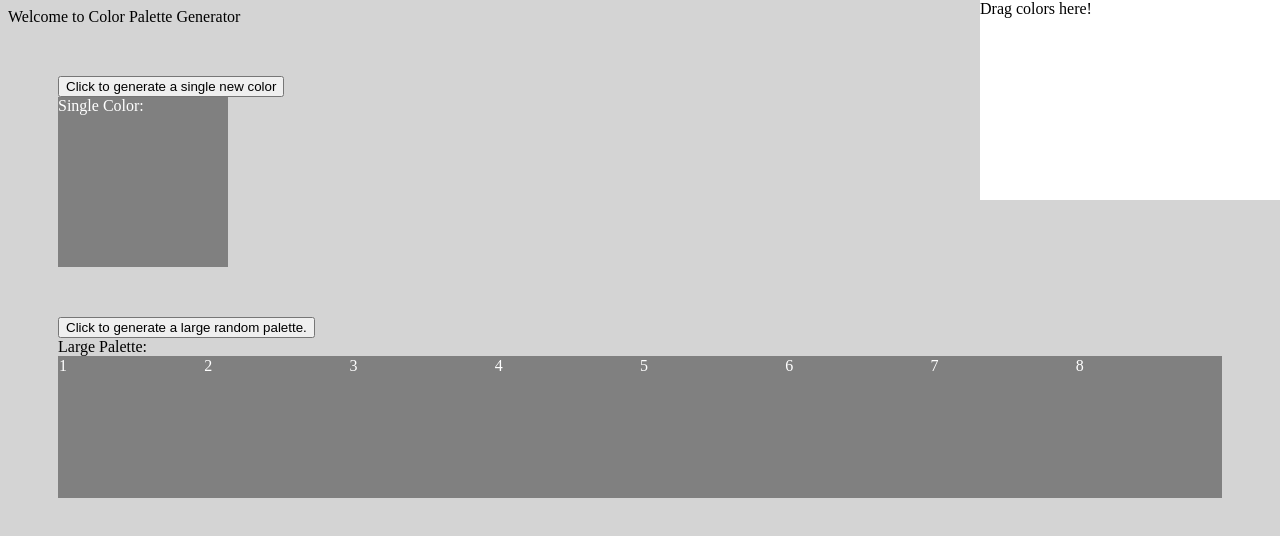
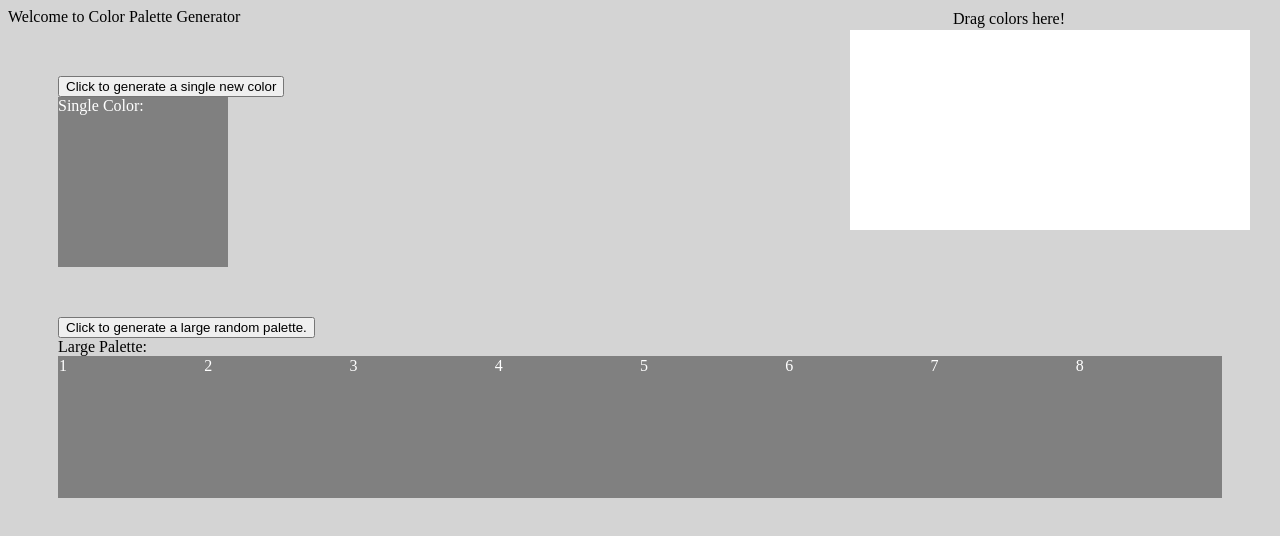
Before and after one commit to carolineguzylak/Color-Palette-Generator, a website: page index.html in a window 1280 px wide. Drawn offline with nearby package versions, Linux system fonts and the light colour scheme.

Commit message:
can now correctly add to palette

```diff
--- a/index.html
+++ b/index.html
@@ -13,8 +13,8 @@
 
         <div id="welcome">Welcome to Color Palette Generator</div>
 
-
-        <div id="palette"><div id="paletteHeader">Drag colors here!</div></div>
+        <div id="paletteHeader">Drag colors here!</div>
+        <div id="palette"></div>
 
         <div id="singleColorContainer">
             <button id="singleColorButton">Click to generate a single new color</button>
--- a/jquery.js
+++ b/jquery.js
@@ -12,19 +12,17 @@ $("#singleColorBox").draggable({
     revert:true
 });
 
+$(".LPcolor").draggable({
+    revert:true
+});
+
 $("#palette").droppable({
     drop: function(event, ui){
         var c =  $(ui.draggable).css("background-color");
-        console.log(c);
-        // $(this).css("background-color","#21dd85");
-        $(this).css("background-color","pink");
-        // $("<div></div>").css("background-color", c).appendTo(this);
-        // var newDiv = document.createElement('div');
         newDiv = document.createElement('div');
         $(newDiv).html("color");
         $(newDiv).css("background-color", c);
         $(this).append(newDiv)
-        // $(newDiv).css("background-color", "green");
     }
 });
 
--- a/sass/styling.scss
+++ b/sass/styling.scss
@@ -6,19 +6,37 @@
 html{
     height: 100%;
     background: rgb(212, 212, 212);
-    // background: radial-gradient(circle, #fff, #ccc);
-    // background: -webkit-radial-gradient(circle, #fff, #ccc);
-    // background: -o-radial-gradient(circle, #fff, #ccc);
-    // background: -moz-radial-gradient(circle, #fff, #ccc);
+}
+
+#paletteHeader{
+    position:fixed;
+    right:0;
+    top:0;
+    padding-right:215px;
+    padding-top:10px;
 }
 
 #palette{
     position:fixed;
     right:0;
     top:0;
+    margin-top: 30px;
+    margin-right: 30px;
     height:200px;
-    width:300px;
+    width:400px;
     background-color:white;
+
+
+    display:flex;
+    justify-content:flex-start;
+    flex-wrap:wrap;
+    flex-direction:row;
+    align-content:flex-start;
+
+    div{
+        height:50px;
+        width:50px;
+    }
 }
 
 #singleColorContainer{
```
Also changed, not shown: css/styling.css.
